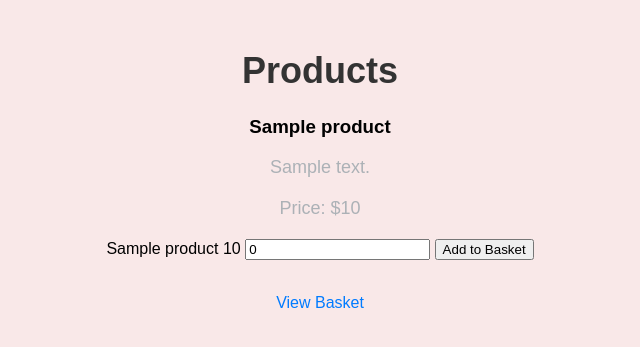
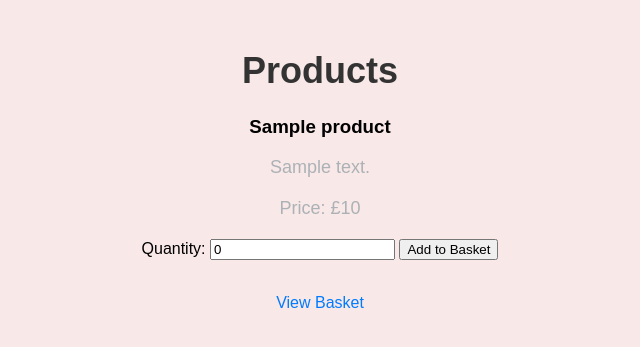
Before and after one commit to yuliannagarcia/week11_homework, a Flask app: template application/templates/index.html in a window 1280 px wide. Shown: the top 347 px of the page, without its empty margins (320-960 px from the left). Run offline with Flask 3, Linux system fonts and the light colour scheme; the template is opened without the code that fills it: most values are stand-ins (such as "Sample title", 1, 10 or a date in 2020).

Commit message:
updated index.html to include product name, description and price from db

```diff
--- a/application/templates/index.html
+++ b/application/templates/index.html
@@ -11,14 +11,12 @@
     <ul>
         {% for product in products %}
             <li>
+                <h3>{{ product['ProductName'] }}</h3>
+                <p>{{ product['ProductDescription'] }}</p>
+                <p>Price: £{{ product['ProductPrice'] }}</p>
+                <!-- Add form for adding product to basket -->
                 <form action="{{ url_for('add_to_basket', product_id=product.id) }}" method="post">
-       <div>
-           <h3>{{ product['name'] }}</h3>
-           <p>{{ product['description'] }}</p>
-           <p>Price: ${{ product['price'] }}</p>
-           <!-- Add form for adding product to basket -->
-       </div>
-                    <label>{{ product['name'] }} {{ product['price'] }}</label>
+                    <label>Quantity:</label>
                     <input type="number" name="quantity" value="0" min="1">
                     <button type="submit">Add to Basket</button>
                 </form>
```
